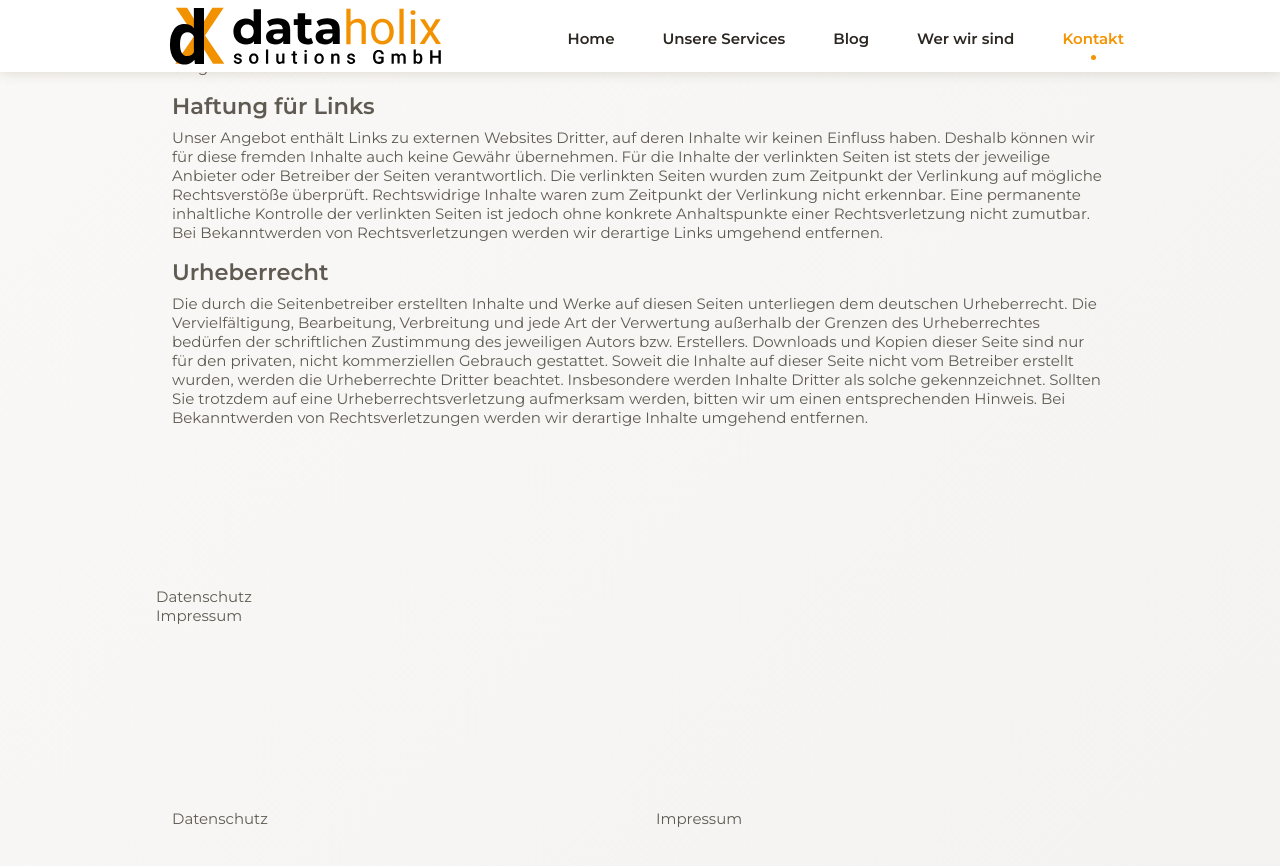
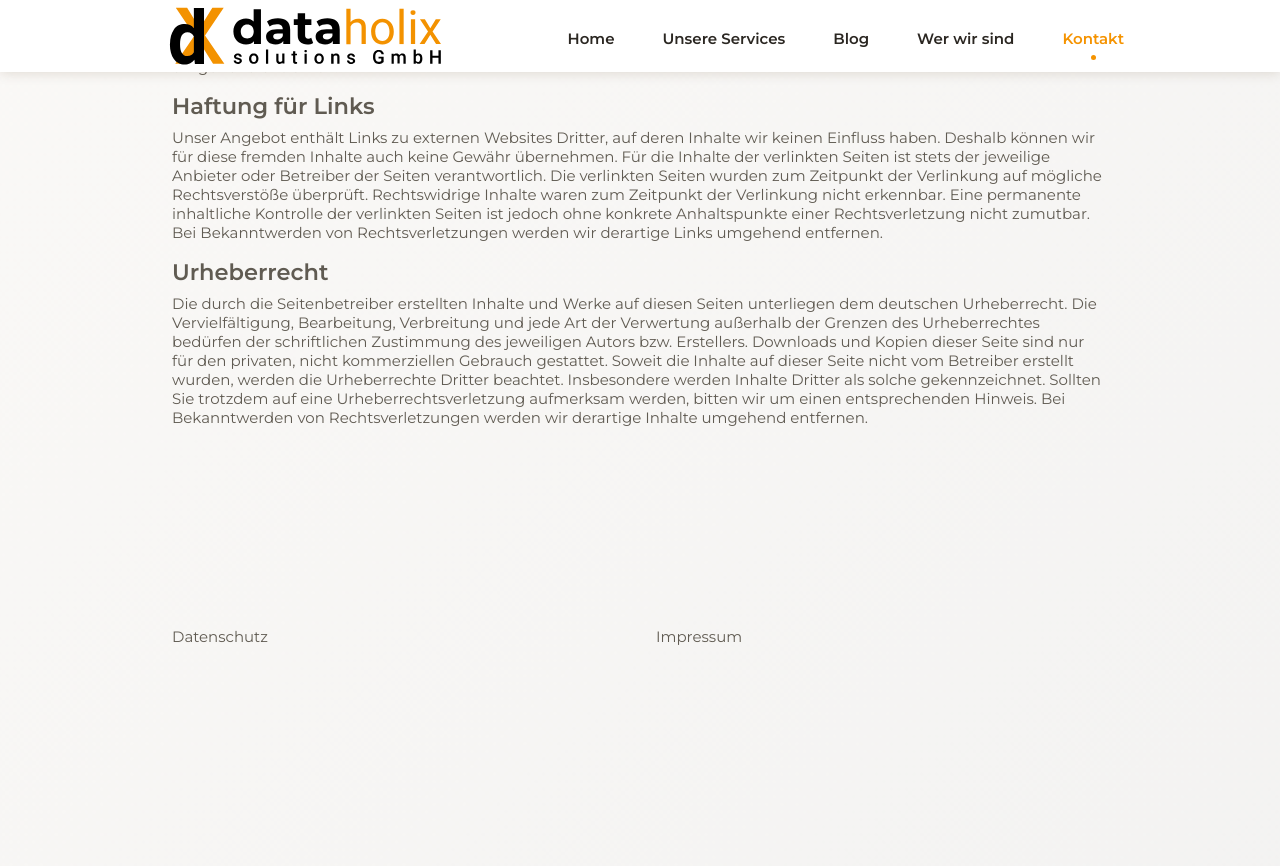
Before and after one commit to dataholix-melih-omay/dataholix-www, a Jekyll site: the page built from index.html, in a window 1280 px wide and 900 px high, scrolled down 6979 px. Shown: the top 866 px of the window. Built offline with Jekyll 4.4.1, drawn with Linux system fonts in a browser that asks for light colours; after the commit the page ends 7697 px from its top, so only the background shows below that.

Commit message:
[Bugfix] - Impressum und Datenschutz #1 Anpassung des Scriptes auf die neue Html Struktur wq

```diff
--- a/_includes/policy-and-impress.html
+++ b/_includes/policy-and-impress.html
@@ -1,26 +1,11 @@
-<section class="container section section__height" id="policy-and-impress">
-<article>
-    <section id="policy">Datenschutz</section>
-    <section class="invisible">{% include policy.html %}</section>
-</article>
-
-<article>
-    <section id="impress">Impressum</section>
-    <section class="invisible">{% include impress.html %}</section>
-</article>
-
-</section>
-
-
-
 <section class="container section section__height" id="policy-and-impress">
     <div class="container-policy-and-impress">
         <div id="policy">Datenschutz </div>
-         <div id="impress">Impressum</div>
-     </div>
+        <div id="impress">Impressum</div>
+    </div>
 
     <div class="container-policy-and-impress">
-        <div class="invisible">{% include policy.html %}</div>
-        <div class="invisible">{% include impress.html %}</div>
+        <div id="policy-content" class="invisible">{% include policy.html %}</div>
+        <div id="impress-content" class="invisible">{% include impress.html %}</div>
     </div>
 </section>
--- a/assets/scripts/policy-and-impress.js
+++ b/assets/scripts/policy-and-impress.js
@@ -1,6 +1,9 @@
 (function() {
     const policyId= "policy";
     const impressId= "impress";
+    const policyContentId = "policy-content";
+    const impressContentId = "impress-content";
+
     const clickEvent = "click";
     const selectClass = "select"
     const visibilityClassName = "invisible";
@@ -8,25 +11,24 @@
     const elementPolicy = document.getElementById(policyId);
     const elementImpress = document.getElementById(impressId);
 
-    const elementPolicyClassList = elementPolicy.nextElementSibling.classList;
-    const elementImpressClassList = elementImpress.nextElementSibling.classList;
-
-    function togglePolicy(e) {
-        elementPolicyClassList.toggle(visibilityClassName);
-        elementPolicy.classList.toggle(selectClass);
-        elementImpressClassList.add(visibilityClassName);
-        elementImpress.classList.remove(selectClass);
-
-    }
-
-    function toggleImpress(e) {
-        elementImpressClassList.toggle(visibilityClassName);
-        elementImpress.classList.toggle(selectClass);
-        elementPolicyClassList.add(visibilityClassName);
-        elementPolicy.classList.remove(selectClass);
-    }
+    const elementContentPolicy = document.getElementById(policyContentId);
+    const elementContentImpress = document.getElementById(impressContentId);
 
     elementPolicy.addEventListener(clickEvent, togglePolicy);
     elementImpress.addEventListener(clickEvent, toggleImpress);
 
+    function togglePolicy(e) {
+        elementPolicy.classList.toggle(selectClass);
+        elementImpress.classList.remove(selectClass);
+
+        elementContentPolicy.classList.toggle(visibilityClassName);
+        elementContentImpress.classList.add(visibilityClassName);
+    }
+    function toggleImpress(e) {
+        elementImpress.classList.toggle(selectClass);
+        elementPolicy.classList.remove(selectClass);
+
+        elementContentImpress.classList.toggle(visibilityClassName);
+        elementContentPolicy.classList.add(visibilityClassName);
+    }
 }());
```
